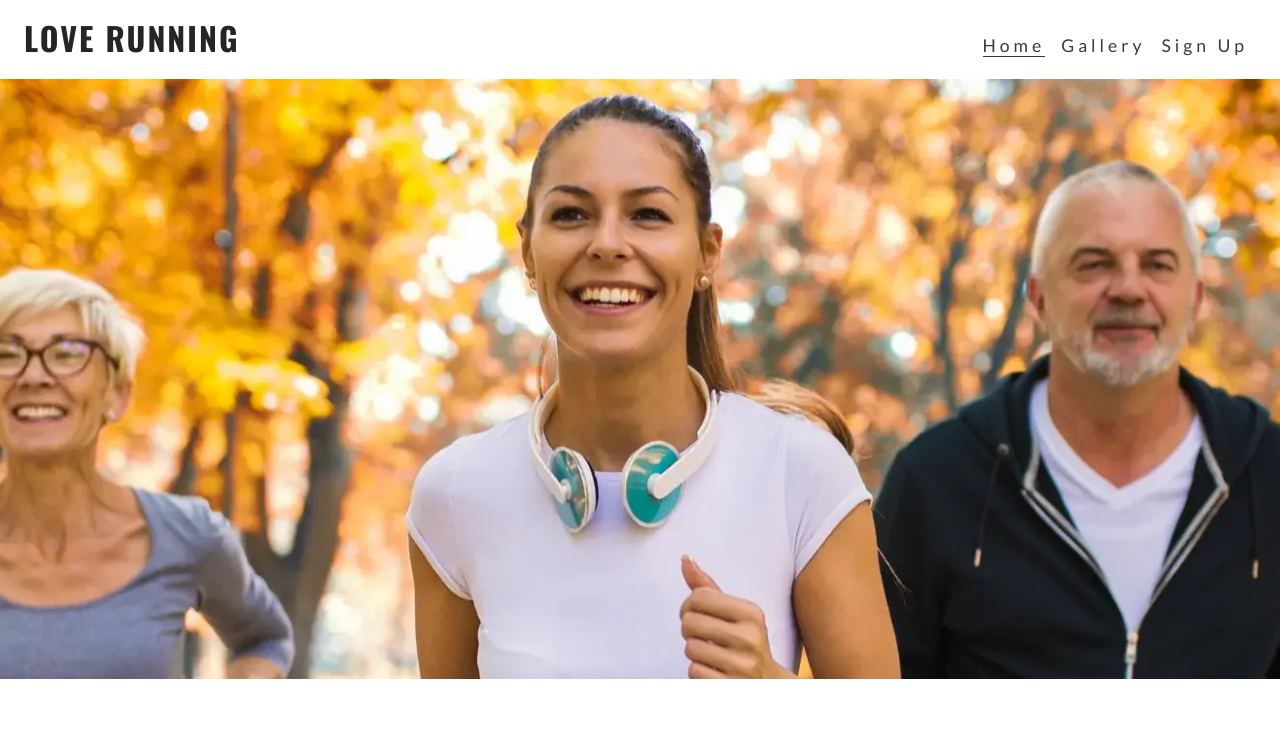
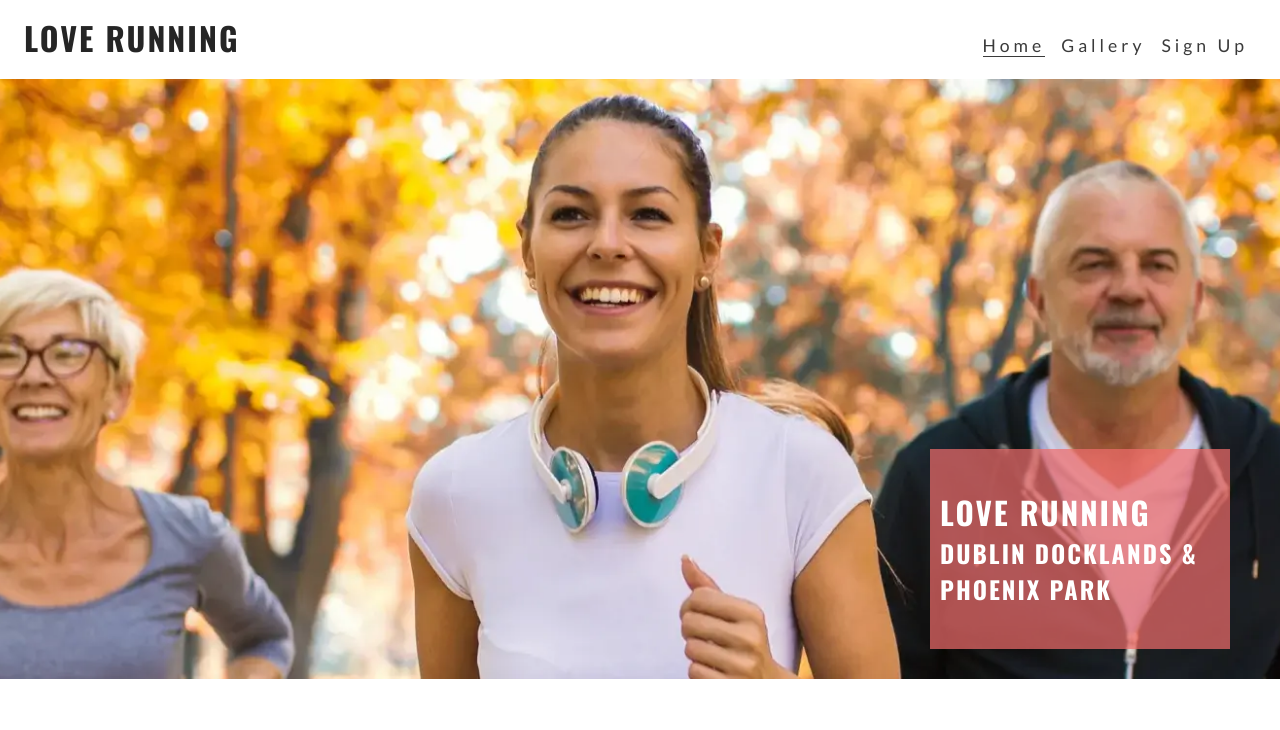
Before and after one commit to mikael-johnsson/love-running, a plain HTML site: page index.html in a window 1280 px wide. Shown: the top 730 px of the page. Drawn offline with nearby package versions, Linux system fonts and the light colour scheme.

Commit message:
add cover text, made fit for different screens

```diff
--- a/assets/css/style.css
+++ b/assets/css/style.css
@@ -17,6 +17,20 @@ body {
     /*generic project styles*/
     color: #3a3a3a;
     font-family: 'lato', sans-serif;
+}
+
+h1 {
+    font-family: 'oswald', sans-serif;
+    text-transform: uppercase;
+    letter-spacing: 2px;
+    color: #252525;
+}
+
+h1, h2, h3 {
+    font-family: 'oswald', sans-serif;
+    text-transform: uppercase;
+    letter-spacing: 2px;
+    color: #252525;
 }
 
 header {
@@ -75,12 +89,7 @@ nav {
     font-size: 2rem;
 }
 
-h1 {
-    font-family: 'oswald', sans-serif;
-    text-transform: uppercase;
-    letter-spacing: 2px;
-    color: #252525;
-}
+
 
 main {
     /*make main element take up any surplus space to push footer down*/
@@ -93,6 +102,22 @@ main {
     height: 600px;
     width: 100%;
     background: url("../images/hero-image.webp") no-repeat center center/cover;
+    position: relative;
+}
+
+#cover-text {
+    background-color: rgba(241, 109, 107, .7);
+    font-size: 130%;
+    position: absolute;
+    bottom: 30px;
+    width: 80%;
+    min-height: 200px;
+    padding-top: 40px;
+    padding-left: 10px;
+}
+
+#cover-text > h2, #cover-text > h3 {
+    color: #ffffff;
 }
 
 /*Footer*/
@@ -136,6 +161,12 @@ main {
         line-height: 75px;
         margin: 0 0.5rem;
     }
+
+    /*hero-image*/
+    #cover-text {
+        width: 300px;
+        right: 50px;
+    }
 }
 
 /*Large devices (laptops and desktops, 992px and up*/
--- a/index.html
+++ b/index.html
@@ -46,7 +46,10 @@
     <!--Main content for the page-->
     <main>
         <section id="hero">
-
+            <div id="cover-text">
+                <h2>Love Running</h2>
+                <h3>Dublin Docklands & Phoenix Park</h3>
+            </div>
         </section>
     </main>
 
```
